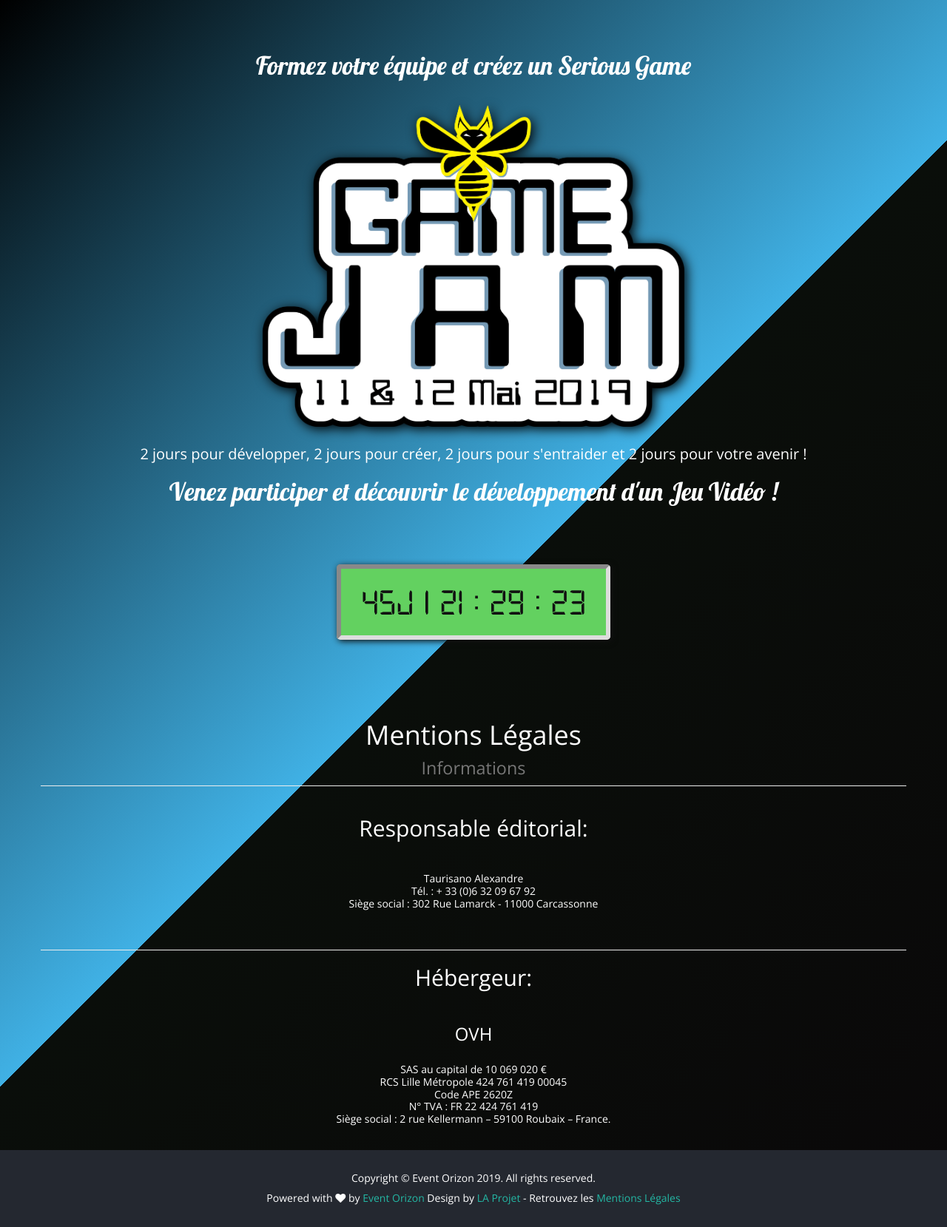
After one commit to Simplon-Carcassonne/game-jam, a PHP site: page /mentions.php in a window 1280 px wide. The commit adds this page. Shown: the whole page at 74% size. Run offline with PHP 8.4, Linux system fonts and the light colour scheme; some libraries are stand-ins or nearby versions.

Commit message:
add mentions page

```diff
--- a/inc/footer.php
+++ b/inc/footer.php
@@ -7,7 +7,7 @@
                 <div class="credits">
                 Powered with <i class="fa fa-heart"></i> by <a href="https://eventorizon.studio" target="_blank">Event Orizon</a>
                 Design by <a href="http://www.la-projets.yo.fr/" target="_blank">LA Projet </a>
-                    - Retrouvez les <a href="/mentions-legales">Mentions Légales</a>
+                    - Retrouvez les <a href="mentions.php">Mentions Légales</a>
                 </div>
             </div>
 
--- /dev/null
+++ b/mentions.php
@@ -0,0 +1,92 @@
+<!DOCTYPE html>
+<html lang="fr">
+
+<head>
+    <meta charset="utf-8">
+    <meta name="viewport" content="width=device-width, initial-scale=1">
+    <title>Game Jam Carcassonne</title>
+    <meta name="description" content="Rejoignez la Game Jame sur Carcassonne en Mai 2019">
+    <link href='https://fonts.googleapis.com/css?family=Lobster|Open+Sans:400,400italic,300italic,300|Raleway:300,400,600' rel='stylesheet' type='text/css'>
+    <link rel="stylesheet" type="text/css" href="css/font-awesome.min.css">
+    <link rel="stylesheet" type="text/css" href="css/bootstrap.min.css">
+    <link rel="stylesheet" type="text/css" href="css/animate.css">
+    <link rel="stylesheet" type="text/css" href="css/style.css">
+
+    <link rel="stylesheet" href="https://unpkg.com/leaflet@1.4.0/dist/leaflet.css" />
+    <script src="https://unpkg.com/leaflet@1.4.0/dist/leaflet.js"></script>
+    <script src="https://www.google.com/recaptcha/api.js?render=6LeeBJoUAAAAANzJ3EdPxe1WFp_8ZPX_S0MJqo6Q"></script>
+    <script>
+        grecaptcha.ready(function () {
+            grecaptcha.execute('6LeeBJoUAAAAANzJ3EdPxe1WFp_8ZPX_S0MJqo6Q', { action: 'contact' }).then(function (token) {
+                var recaptchaResponse = document.getElementById('recaptchaResponse');
+                recaptchaResponse.value = token;
+            });
+        });
+    </script>
+</head>
+
+<body>
+    <div class="content">
+        <div class="container wow fadeInUp delay-03s">
+            <div class="row">
+                <div class="col-md-12 logo text-center">
+                  <h2>Formez votre équipe et créez un Serious Game</h2>
+                    <img src="img/logo.png" alt="logo">
+                    <p>2 jours pour développer, 2 jours pour créer, 2 jours pour s'entraider et 2 jours pour votre avenir !</p>
+                    <h2>Venez participer et découvrir le développement d'un Jeu Vidéo !</h2>
+                </div>
+
+                <?php
+                include 'inc/countdown.php';
+                ?>
+            </div>
+        </div>
+        <div class="container">
+            <!-- Page Heading/Breadcrumbs -->
+            <div class="row text-center">
+                <div class="overflowVisible">
+                    <h1 class="page-header">Mentions Légales
+                        <br/><small>Informations</small>
+                    </h1>
+                </div>
+            </div>
+            <!-- /.row -->
+            <!-- Content Row -->
+            <div class="row text-center">
+                <h2>Responsable éditorial:</h2><br/><br/>
+                Taurisano Alexandre<br/>
+                Tél. : + 33 (0)6 32 09 67 92<br/>
+
+                Siège social : 302 Rue Lamarck - 11000 Carcassonne<br/><br/><br/>
+
+                <hr/>
+                <h2>Hébergeur:</h2><br/>
+                <h3>OVH</h3><br/>
+
+                SAS au capital de 10 069 020 €<br/>
+                RCS Lille Métropole 424 761 419 00045<br/>
+                Code APE 2620Z<br/>
+                N° TVA : FR 22 424 761 419<br/>
+                Siège social : 2 rue Kellermann – 59100 Roubaix – France.
+            </div>
+            <br/><br/>
+            <!-- /.row -->
+        </div>
+    </div>
+    <?php
+    include 'inc/footer.php';
+    ?>
+
+    <script src="js/jquery.min.js"></script>
+    <script src="js/bootstrap.min.js"></script>
+    <script src="js/jquery.countdown.min.js"></script>
+    <script src="js/wow.js"></script>
+    <script src="js/custom.js"></script>
+    <script src="js/LeafletMarker.js"></script>
+    <script src="js/LeafletMap.js"></script>
+    <script src="js/ourJSEffects.js"></script>
+
+
+</body>
+
+</html>
```
